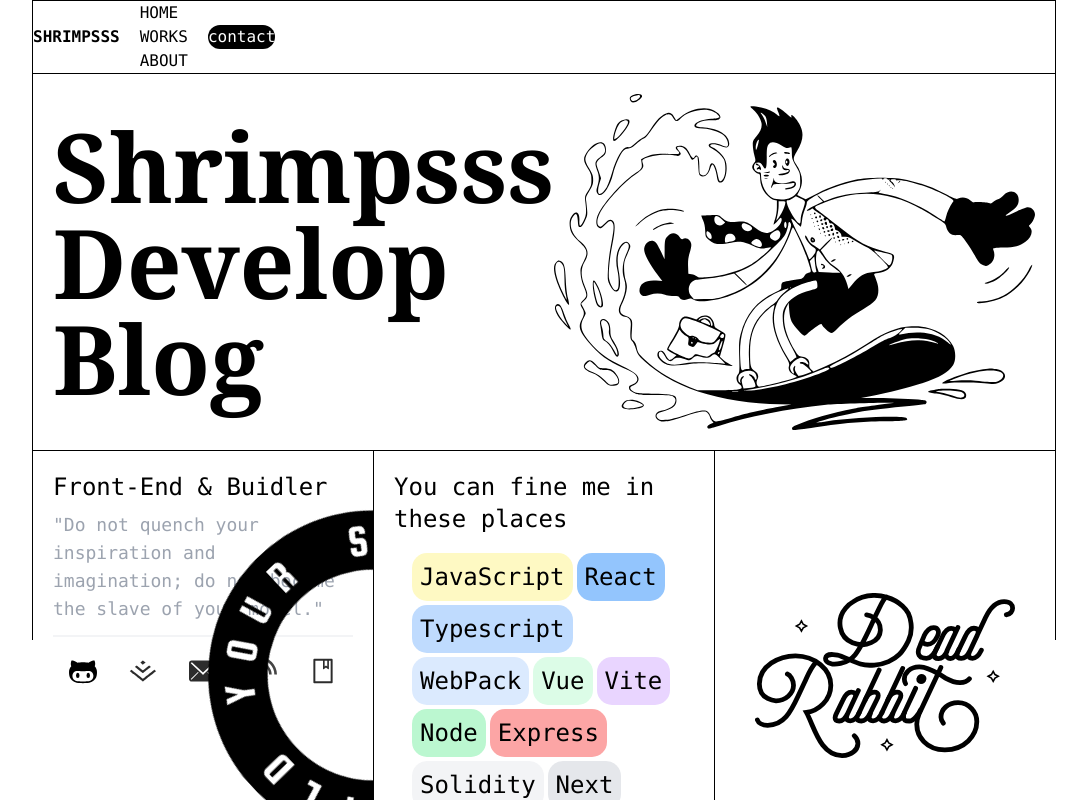
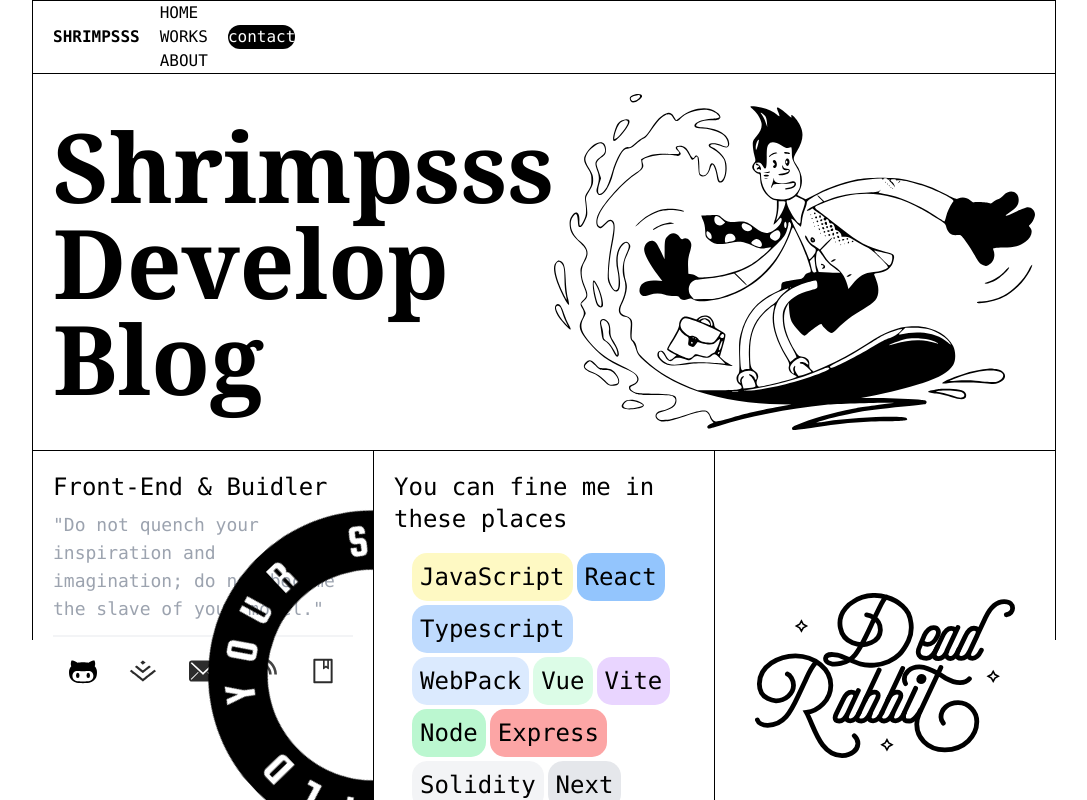
Before and after one commit to Code-Shrimpsss/Blog, a Next.js app: page / in a window 1280 px wide. Shown: the top 800 px of the page, without its empty margins (96-1183 px from the left). Built offline with nearby package versions, Linux system fonts and the light colour scheme.

Commit message:
fix: header margin

```diff
--- a/shared/header/index.tsx
+++ b/shared/header/index.tsx
@@ -1,6 +1,6 @@
 export default function Header() {
 	return (
-		<div className="flex mx-5 items-center mx-auto h-14">
+		<div className="flex items-center  mx-5 h-14">
 			<span className=" text-xl font-bold md:2xl">SHRIMPSSS</span>
 
 			<ul className="hidden md:flex">
```
